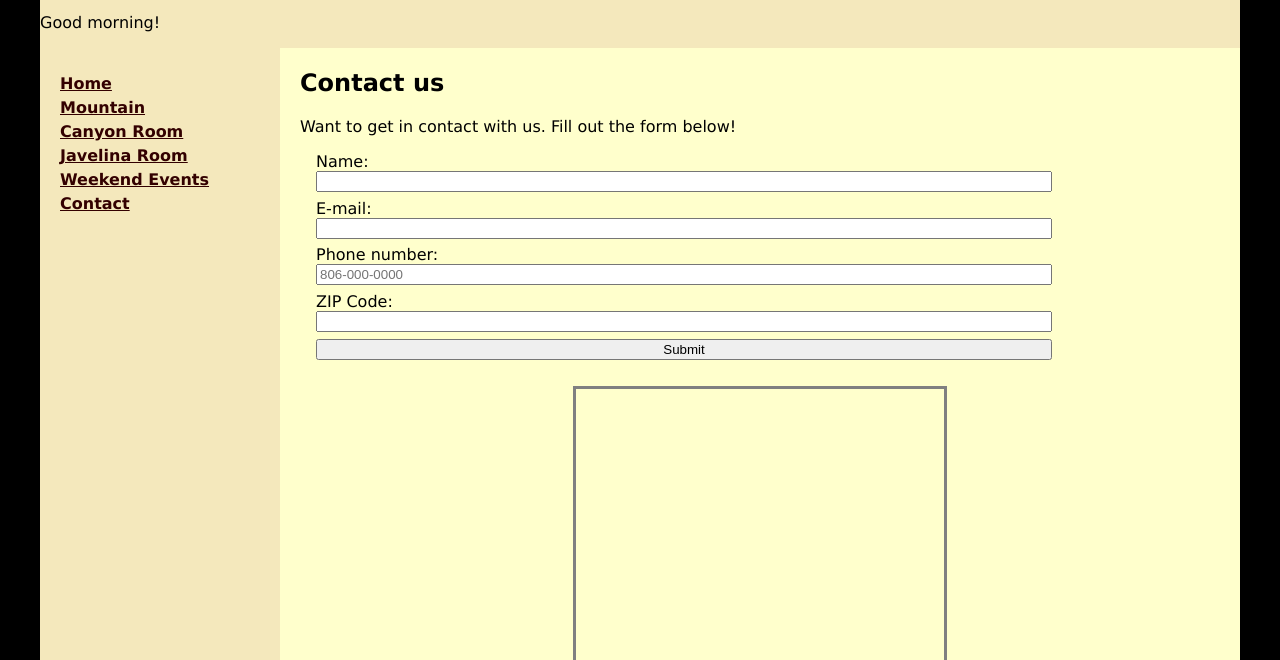
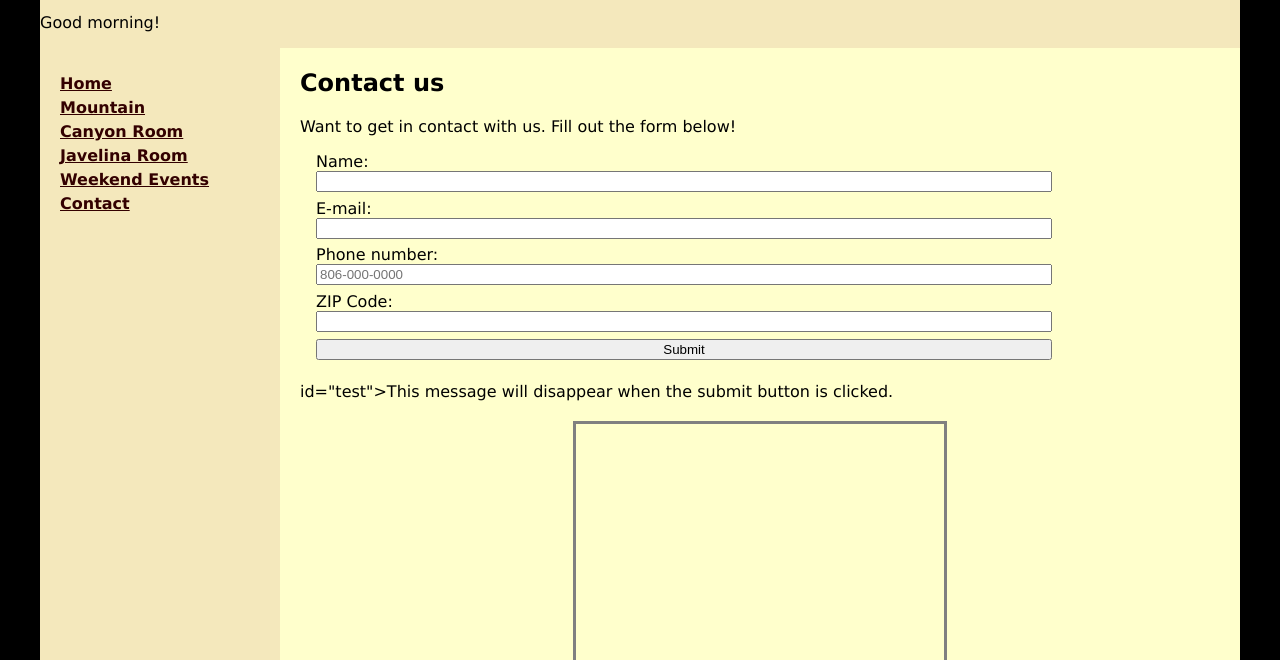
Before and after one commit to ghembre1/CaseProject2, a plain HTML site: page Casita_Sedona_Template/contact.html in a window 1280 px wide. Shown: the part 140-800 px from the top of the page. Drawn offline with Linux system fonts and the light colour scheme; some packages are replaced by stand-ins of ours; grey boxes are pictures that could not be loaded.

Commit message:
Update contact.html
Added <p> test to my contact page to use the hide() jQuery function. I could have done something else to the form I just thought the hide() function was cool.

```diff
--- a/Casita_Sedona_Template/contact.html
+++ b/Casita_Sedona_Template/contact.html
@@ -59,6 +59,8 @@
     <span id="zipError" class="error"></span> <!--Add space on form to input if the input is true or not-->
 		<input type="submit" value="Submit">
 	</form>
+  <!-- Added the paragraph to use the hide() jquery function on my form-->
+  <p> id="test">This message will disappear when the submit button is clicked.</p>
   <div id="displayMap"></div>
   <div id="routeBox"></div>
   </main>
```
